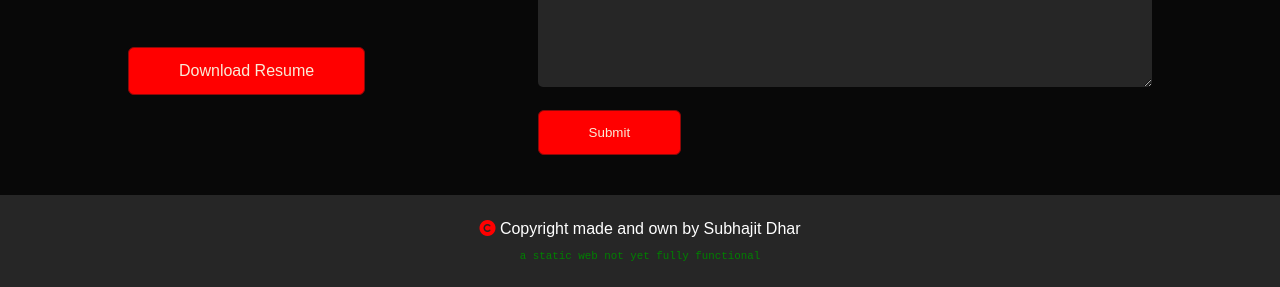
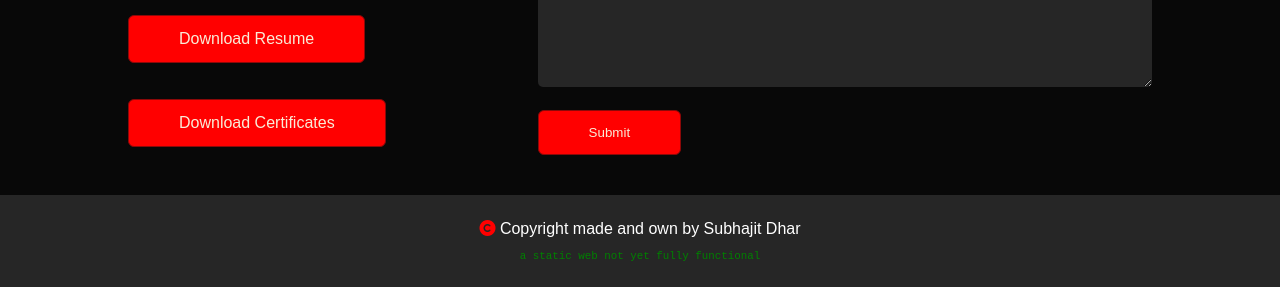
Before and after one commit to SGoD11/portfolio, a plain HTML site: page index.html in a window 1280 px wide. Shown: the part 3221-3508 px from the top of the page. Drawn offline with Linux system fonts and the light colour scheme; some icons are missing.

Commit message:
Made a new button to download certificate

```diff
--- a/index.html
+++ b/index.html
@@ -205,6 +205,7 @@
                                 class="fa-brands fa-linkedin-in"></i></a>
                     </div>
                     <a href="public/resume.pdf" class="btn btn2" download>Download Resume</a>
+                    <a href="public/certificate.pdf" class="btn btn2" download>Download Certificates</a>
                 </div>
                 <div class="contact-right">
                     <form action="" name="submit-to-google-sheet">
--- a/style.css
+++ b/style.css
@@ -343,6 +343,7 @@ nav ul li a:hover::after {
 .btn.btn2 {
     display: inline-block;
     background: red;
+    margin: 18px 0;
 }
 
 .contact-right form {
```
